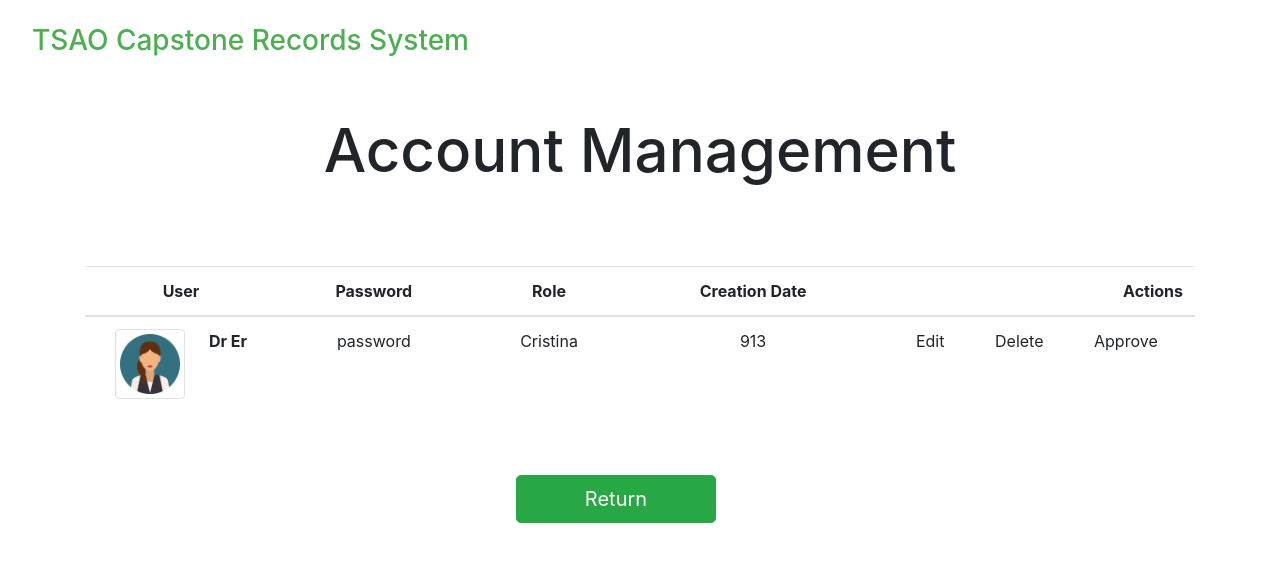
After one commit to LWJ-Nicholas/DevOps_Oct2023_TeamC_Assignment, a Flask app: page /manage_account in a window 1280 px wide. The commit adds this page. Shown: the top 562 px of the page. Run offline with Flask 3, Linux system fonts and the light colour scheme; a user stored in the database is signed in; some libraries are stand-ins or nearby versions.

Commit message:
feat: completed front end for account management

```diff
--- a/website/auth.py
+++ b/website/auth.py
@@ -81,3 +81,8 @@ def form():
         return render_template('success.html', name=name)  # Render a success page with the submitted name
 
     return render_template('CreateEntry.html')
+
+@auth.route('/manage_account')
+@login_required
+def manage_account():
+    return render_template("manage_account.html",user=current_user)
--- /dev/null
+++ b/website/templates/manage_account.html
@@ -0,0 +1,50 @@
+{% extends "base.html" %}
+
+{% block title %}Manage Account{% endblock %}
+
+{% block content %}
+    <br/>
+    <h1 class="text-center fw-bold" style="font-size: 60px;">Account Management</h1>
+    <br/><br/><br/>
+
+    <div class="container">
+        <table class="table table-hover">
+            <thead>
+                <tr>
+                    <th scope="col" class="text-center">User</th>
+                    <th scope="col" class="text-center">Password</th>
+                    <th scope="col" class="text-center">Role</th>
+                    <th scope="col" class="text-center">Creation Date</th>
+                    <th scope="col" class="text-right">Actions</th>
+                </tr>
+            </thead>
+            <tbody>
+                <tr>
+                    <th scope="row" style="max-width: 100px;">
+                        <div class="d-flex justify-content-center align-top" >
+                            <img class="rounded-4 img-thumbnail mr-4" style="max-width: 70px;" src="../static/219969.png" alt="">
+                            <p class="text-center">Dr Er</p>
+                        </div>
+                    </th>
+                    <td class="text-center align-top">password</td>
+                    <td class="text-center">Cristina</td>
+                    <td class="text-center">913</td>
+                    <td>
+                        <div class="d-flex justify-content-around">
+                            <div>Edit</div>
+                            <div>Delete</div>
+                            <div>Approve</div>
+                        </div>
+                    </td>
+                </tr>
+            </tbody>
+        </table>
+    </div>
+
+    <br/><br/>
+
+    <div class="d-flex justify-content-center">
+        <a type="submit" class="btn btn-primary btn-success btn-lg mr-5" style="width:200px" href="/welcome"> Return </a>
+    </div>
+
+{% endblock %}
--- a/website/templates/welcome.html
+++ b/website/templates/welcome.html
@@ -27,7 +27,7 @@
 
     <div class="d-flex justify-content-center">
         <a type="submit" class="btn btn-primary btn-success btn-lg mr-5" style="width:200px" href="/form"> Create </a>
-        <a type="submit" class="btn btn-primary btn-success btn-lg" style="width:200px" href=""> Modify Accounts </a>
+        <a type="submit" class="btn btn-primary btn-success btn-lg" style="width:200px" href="/manage_account"> Modify Accounts </a>
         <a type="submit" class="btn btn-primary btn-success btn-lg ml-5" style="width:200px" href=""> Query </a>
     </div>
     {% endif %}
```
Also changed, not shown: website/static/219969.png (added).
